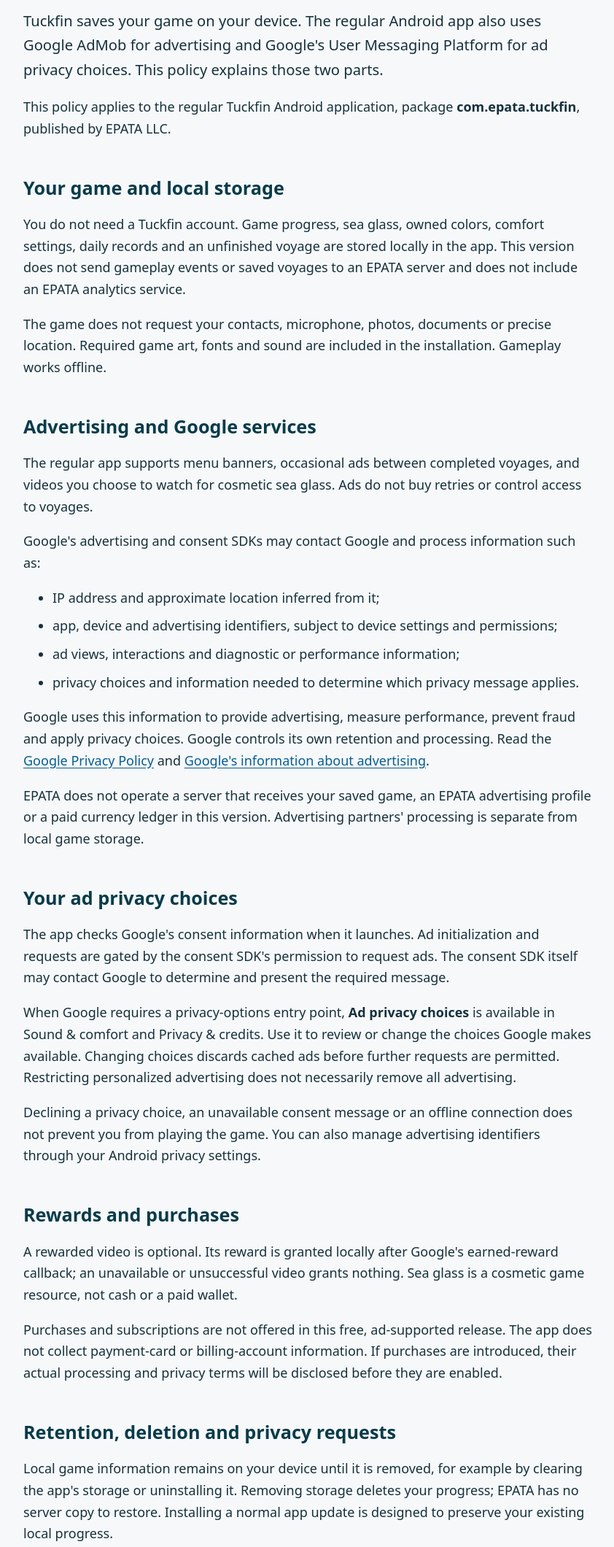
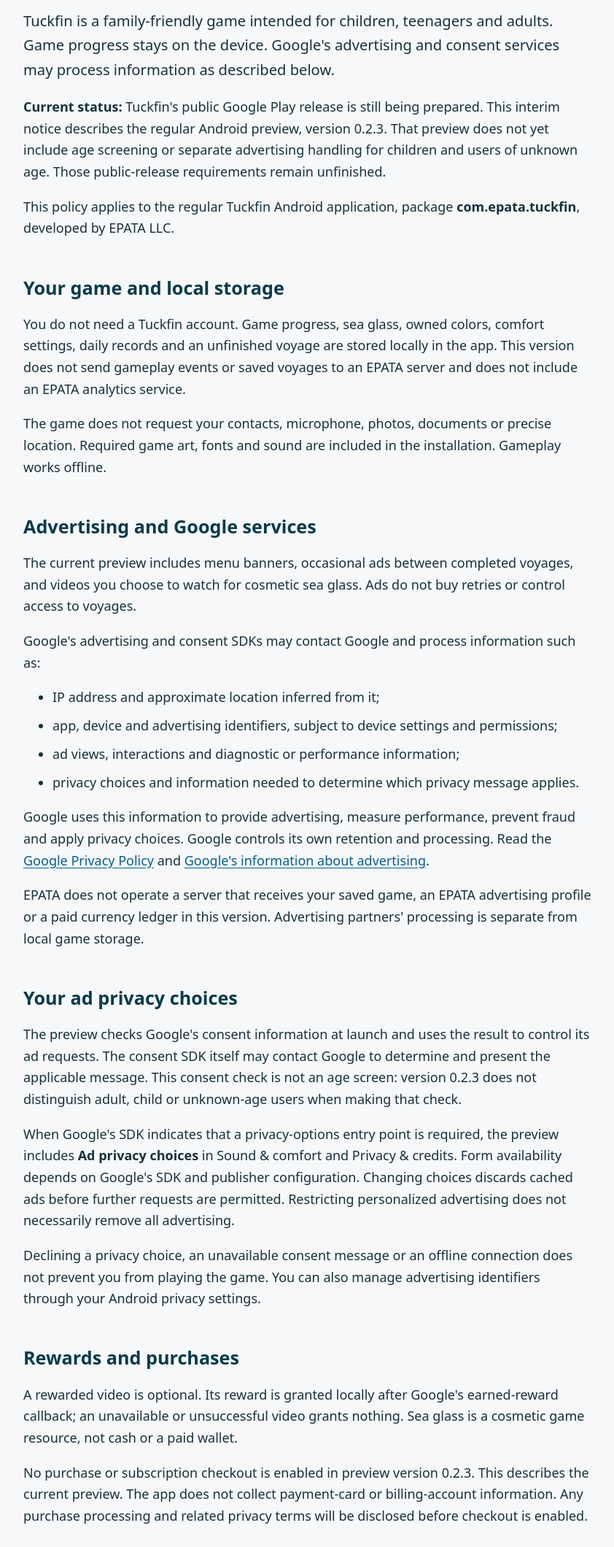
Before and after one commit to erniephillips/erniephillips.github.io, a plain HTML site: page privacy/tuckfin/index.html in a window 1280 px wide. Shown: the part 240-2360 px from the top of the page at 73% size, without its empty margins (218-1060 px from the left). Drawn offline with Linux system fonts and the light colour scheme.

Commit message:
docs: correct Tuckfin family audience notice

```diff
--- a/privacy/tuckfin/index.html
+++ b/privacy/tuckfin/index.html
@@ -16,15 +16,16 @@
   <p class="publisher">EPATA LLC · Tuckfin for Android</p>
   <h1>Tuckfin Privacy Policy</h1>
   <p class="date">Updated November 19, 2026</p>
-  <p class="intro">Tuckfin saves your game on your device. The regular Android app also uses Google AdMob for advertising and Google's User Messaging Platform for ad privacy choices. This policy explains those two parts.</p>
-  <p>This policy applies to the regular Tuckfin Android application, package <strong>com.epata.tuckfin</strong>, published by EPATA LLC.</p>
+  <p class="intro">Tuckfin is a family-friendly game intended for children, teenagers and adults. Game progress stays on the device. Google's advertising and consent services may process information as described below.</p>
+  <p><strong>Current status:</strong> Tuckfin's public Google Play release is still being prepared. This interim notice describes the regular Android preview, version 0.2.3. That preview does not yet include age screening or separate advertising handling for children and users of unknown age. Those public-release requirements remain unfinished.</p>
+  <p>This policy applies to the regular Tuckfin Android application, package <strong>com.epata.tuckfin</strong>, developed by EPATA LLC.</p>
 
   <h2>Your game and local storage</h2>
   <p>You do not need a Tuckfin account. Game progress, sea glass, owned colors, comfort settings, daily records and an unfinished voyage are stored locally in the app. This version does not send gameplay events or saved voyages to an EPATA server and does not include an EPATA analytics service.</p>
   <p>The game does not request your contacts, microphone, photos, documents or precise location. Required game art, fonts and sound are included in the installation. Gameplay works offline.</p>
 
   <h2>Advertising and Google services</h2>
-  <p>The regular app supports menu banners, occasional ads between completed voyages, and videos you choose to watch for cosmetic sea glass. Ads do not buy retries or control access to voyages.</p>
+  <p>The current preview includes menu banners, occasional ads between completed voyages, and videos you choose to watch for cosmetic sea glass. Ads do not buy retries or control access to voyages.</p>
   <p>Google's advertising and consent SDKs may contact Google and process information such as:</p>
   <ul>
     <li>IP address and approximate location inferred from it;</li>
@@ -36,20 +37,20 @@
   <p>EPATA does not operate a server that receives your saved game, an EPATA advertising profile or a paid currency ledger in this version. Advertising partners' processing is separate from local game storage.</p>
 
   <h2>Your ad privacy choices</h2>
-  <p>The app checks Google's consent information when it launches. Ad initialization and requests are gated by the consent SDK's permission to request ads. The consent SDK itself may contact Google to determine and present the required message.</p>
-  <p>When Google requires a privacy-options entry point, <strong>Ad privacy choices</strong> is available in Sound &amp; comfort and Privacy &amp; credits. Use it to review or change the choices Google makes available. Changing choices discards cached ads before further requests are permitted. Restricting personalized advertising does not necessarily remove all advertising.</p>
+  <p>The preview checks Google's consent information at launch and uses the result to control its ad requests. The consent SDK itself may contact Google to determine and present the applicable message. This consent check is not an age screen: version 0.2.3 does not distinguish adult, child or unknown-age users when making that check.</p>
+  <p>When Google's SDK indicates that a privacy-options entry point is required, the preview includes <strong>Ad privacy choices</strong> in Sound &amp; comfort and Privacy &amp; credits. Form availability depends on Google's SDK and publisher configuration. Changing choices discards cached ads before further requests are permitted. Restricting personalized advertising does not necessarily remove all advertising.</p>
   <p>Declining a privacy choice, an unavailable consent message or an offline connection does not prevent you from playing the game. You can also manage advertising identifiers through your Android privacy settings.</p>
 
   <h2>Rewards and purchases</h2>
   <p>A rewarded video is optional. Its reward is granted locally after Google's earned-reward callback; an unavailable or unsuccessful video grants nothing. Sea glass is a cosmetic game resource, not cash or a paid wallet.</p>
-  <p>Purchases and subscriptions are not offered in this free, ad-supported release. The app does not collect payment-card or billing-account information. If purchases are introduced, their actual processing and privacy terms will be disclosed before they are enabled.</p>
+  <p>No purchase or subscription checkout is enabled in preview version 0.2.3. This describes the current preview. The app does not collect payment-card or billing-account information. Any purchase processing and related privacy terms will be disclosed before checkout is enabled.</p>
 
   <h2>Retention, deletion and privacy requests</h2>
   <p>Local game information remains on your device until it is removed, for example by clearing the app's storage or uninstalling it. Removing storage deletes your progress; EPATA has no server copy to restore. Installing a normal app update is designed to preserve your existing local progress.</p>
   <p>For information controlled by Google, use Google's privacy controls and policies linked above. You may contact EPATA about applicable access, deletion or other privacy rights. Because this version has no game accounts or server copies of saved games, we may not hold the local information you ask about.</p>
 
   <h2>Intended audience</h2>
-  <p>Tuckfin is intended for adults aged 18 and older. It does not ask players to enter a name, email address or date of birth. Contact EPATA with questions about the app's information practices.</p>
+  <p>Tuckfin is intended for children, teenagers and adults. The current preview does not ask players to enter a name, email address, date of birth or age group. The family-audience advertising and data-handling changes for the public release are still being prepared; this notice does not claim those protections are already implemented in version 0.2.3. Contact EPATA with questions about the app's information practices.</p>
 
   <h2>Contact and changes</h2>
   <p>For Tuckfin privacy questions, contact EPATA LLC at <a href="mailto:android-support@epatallc.com">android-support@epatallc.com</a>.</p>
```
